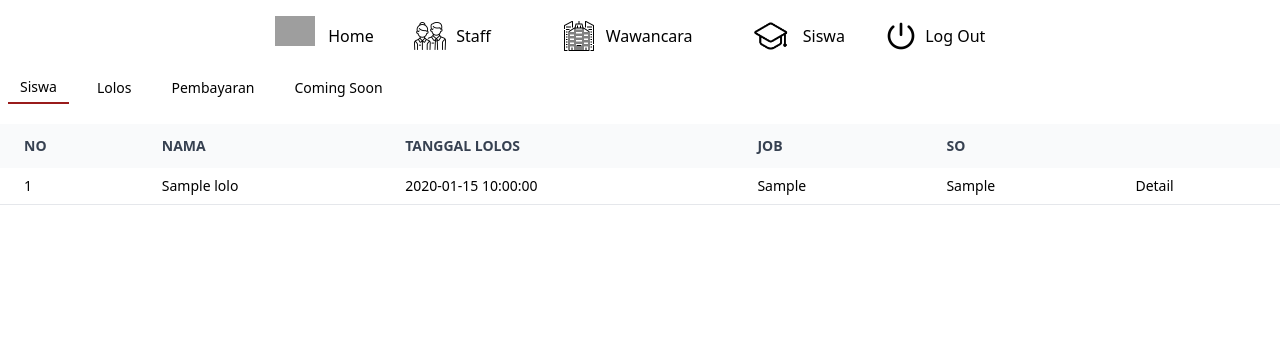
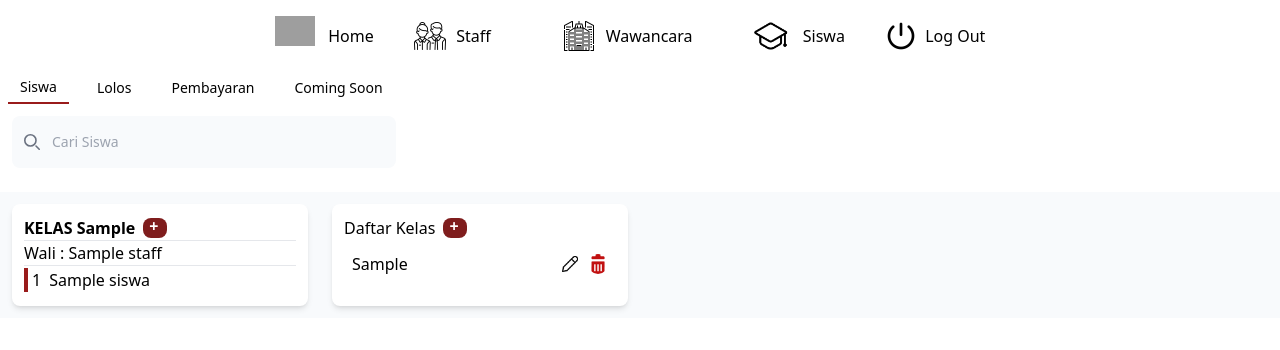
Before and after one commit to agungnugroho0/dev, a PHP site: page /admin/siswa.php in a window 1280 px wide. Shown: the top 350 px of the page. Run offline with PHP 8.4, Linux system fonts and the light colour scheme; the visitor is signed in with stand-in values (Sample User, id 1); tables that the repository leaves empty or names only in its code hold one stand-in row (values such as "Sample post"); some libraries are stand-ins or nearby versions; grey boxes are pictures that could not be loaded.

Commit message:
fixing style

```diff
--- a/admin/siswa.php
+++ b/admin/siswa.php
@@ -31,8 +31,8 @@ require '../config/admin.php';
     </div>
 
 <div class="tab-contents">
-    <div id="content1" class="tab-content "><?php include './view/aktif.php'?></div>
-    <div id="content2" class="tab-content active"><?php include './view/lolos.php'?></div>
+    <div id="content1" class="tab-content active"><?php include './view/aktif.php'?></div>
+    <div id="content2" class="tab-content "><?php include './view/lolos.php'?></div>
     <div id="content3" class="tab-content">Content 3</div>
     <div id="content4" class="tab-content">Content 4</div>
 </div>
--- a/admin/view/lolos.php
+++ b/admin/view/lolos.php
@@ -1,7 +1,7 @@
 <?php
 $lolos = $konek -> query("SELECT  log_lolos.*,lolos.nama FROM log_lolos JOIN lolos ON log_lolos.nis = lolos.nis "); ?>
 <table class="w-full text-sm text-left mt-5">
-<thead class="text-md text-gray-700 uppercase bg-gray-50">
+<thead class="text-md text-gray-700 uppercase bg-gray-100">
 <tr>
     <th scope="col" class="px-6 py-3">No</th>
     <th scope="col" class="px-6 py-3">Nama</th>
```
